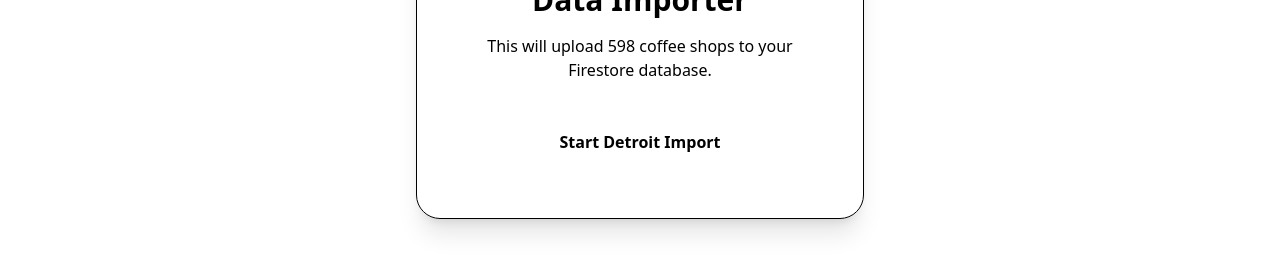
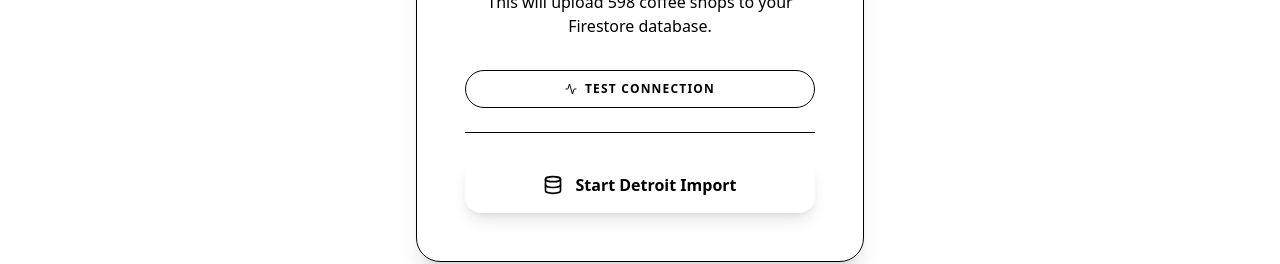
Before and after one commit to optobath-creator/Coffeepassword, a Next.js app: page /admin/import in a window 1280 px wide. Shown: the part 401-665 px from the top of the page. Built offline with nearby package versions, Linux system fonts and the light colour scheme; no server answers.

Commit message:
Admin: Added Firebase Connectivity Diagnostic tool

```diff
--- a/src/app/admin/import/page.tsx
+++ b/src/app/admin/import/page.tsx
@@ -5,12 +5,40 @@ import { db } from "@/lib/firebase/config";
 import { doc, writeBatch, serverTimestamp } from "firebase/firestore";
 import detroitData from "../../../../data/detroit-cafes.json";
 import { Navbar } from "@/components/layout/navbar";
-import { Loader2, Database, CheckCircle } from "lucide-react";
+import { Loader2, Database, CheckCircle, AlertTriangle, Activity } from "lucide-react";
 
 export default function AdminImport() {
   const [loading, setLoading] = useState(false);
   const [progress, setProgress] = useState(0);
   const [done, setDone] = useState(false);
+  const [diagnosticResult, setDiagnosticResult] = useState<string | null>(null);
+  const [diagnosticLoading, setDiagnosticResultLoading] = useState(false);
+
+  const runDiagnostic = async () => {
+    setDiagnosticResultLoading(true);
+    setDiagnosticResult(null);
+    try {
+      // Check if Identity Toolkit API is reachable
+      const apiKey = process.env.NEXT_PUBLIC_FIREBASE_API_KEY;
+      const resp = await fetch(`https://identitytoolkit.googleapis.com/v1/accounts:signUp?key=${apiKey}`, {
+        method: 'POST',
+        body: JSON.stringify({ returnSecureToken: true })
+      });
+      const data = await resp.json();
+
+      if (data.error?.message === "CONFIGURATION_NOT_FOUND") {
+        setDiagnosticResult("❌ Identity Toolkit API is DISABLED or API Key is wrong. Go to Google Cloud Console and enable 'Identity Toolkit API'.");
+      } else if (data.error?.message === "OPERATION_NOT_ALLOWED") {
+        setDiagnosticResult("✅ Connectivity OK! But Google Login specifically is disabled. Enable it in Firebase Auth > Sign-in method.");
+      } else {
+        setDiagnosticResult(`ℹ️ Result: ${data.error?.message || "Connected Successfully"}`);
+      }
+    } catch (err) {
+      setDiagnosticResult("❌ Failed to reach Firebase servers. Check your internet or API Key.");
+    } finally {
+      setDiagnosticResultLoading(false);
+    }
+  };
 
   const startImport = async () => {
     setLoading(true);
@@ -70,6 +98,30 @@ export default function AdminImport() {
             This will upload {detroitData.elements.length} coffee shops to your Firestore database.
           </p>
 
+          <div className="space-y-4">
+            {diagnosticResult && (
+              <div className="bg-accent/50 p-4 rounded-xl text-xs font-bold text-left space-y-2 border border-primary/20">
+                <p className="flex items-center gap-2">
+                  <Activity className="h-3 w-3" />
+                  Diagnostic Report:
+                </p>
+                <p className="text-muted-foreground leading-relaxed font-mono whitespace-pre-wrap">
+                  {diagnosticResult}
+                </p>
+              </div>
+            )}
+
+            <button
+              onClick={runDiagnostic}
+              disabled={diagnosticLoading || loading}
+              className="w-full bg-accent text-accent-foreground py-2.5 rounded-xl text-xs font-bold flex items-center justify-center gap-2 hover:bg-accent/80 transition-all disabled:opacity-50 border border-border/50 uppercase tracking-widest"
+            >
+              {diagnosticLoading ? <Loader2 className="h-3 w-3 animate-spin" /> : <Activity className="h-3 w-3" />}
+              Test Connection
+            </button>
+
+            <hr className="my-6 border-border/50" />
+
             {loading ? (
               <div className="space-y-4">
                 <Loader2 className="h-10 w-10 animate-spin text-primary mx-auto" />
@@ -84,11 +136,13 @@ export default function AdminImport() {
             ) : (
               <button
                 onClick={startImport}
-              className="w-full bg-primary text-primary-foreground py-4 rounded-2xl font-bold hover:opacity-90 transition-opacity"
+                className="w-full bg-primary text-primary-foreground py-4 rounded-2xl font-bold hover:opacity-90 transition-opacity flex items-center justify-center gap-3 shadow-lg"
               >
+                <Database className="h-5 w-5" />
                 Start Detroit Import
               </button>
             )}
+          </div>
         </div>
       </main>
     </div>
```
Lines whose indentation alone changed are shown as unchanged.
